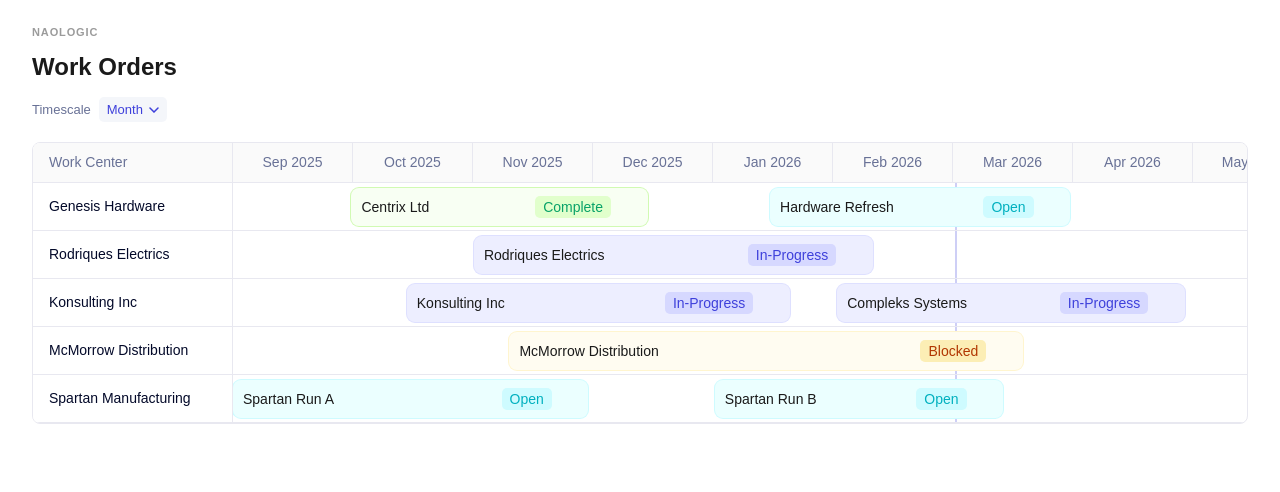
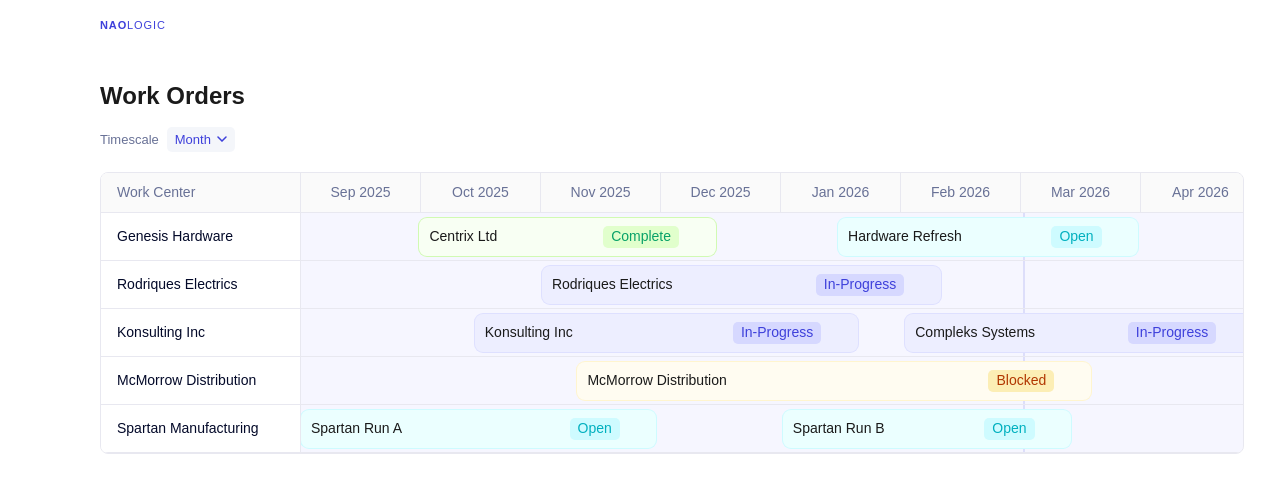
Before and after one commit to amholzer12/naologic-project, an Angular app: page / in a window 1280 px wide. Shown: the top 492 px of the page. Built offline with nearby package versions, Linux system fonts and the light colour scheme; a web font is replaced by a local one.

Commit message:
finished the README and fixed the color background of the timeline table and made the naologic icon at the top left as close as I could to the example

```diff
--- a/src/app/timeline/timeline.html
+++ b/src/app/timeline/timeline.html
@@ -1,7 +1,10 @@
 <div class="page">
 
+  <nav class="top-nav">
+    <span class="logo"><span class="logo-nao">NAO</span><span class="logo-logic">LOGIC</span></span>
+  </nav>
+
   <header class="page-header">
-    <span class="logo">NAOLOGIC</span>
     <h1 class="page-title">Work Orders</h1>
     <div class="toolbar">
       <span class="timescale-label">Timescale</span>
--- a/src/app/timeline/timeline.scss
+++ b/src/app/timeline/timeline.scss
@@ -3,20 +3,30 @@ $row-height: 48px;
 $header-height: 40px;
 
 .page {
-  padding: 24px 32px;
+  padding: 0;
+}
+
+.top-nav {
+  height: 50px;
+  display: flex;
+  align-items: center;
+  padding: 0 36px 0 100px;
+  margin-bottom: 32px;
 }
 
 .page-header {
+  padding: 0 36px 0 100px;
   margin-bottom: 20px;
 }
 
 .logo {
   font-size: 11px;
-  font-weight: 700;
   letter-spacing: 0.08em;
-  color: #9b9b9b;
+  color: rgba(62, 64, 219, 1);
   display: block;
-  margin-bottom: 12px;
+
+  .logo-nao   { font-weight: 700; }
+  .logo-logic { font-weight: 400; }
 }
 
 .page-title {
@@ -98,6 +108,7 @@ $header-height: 40px;
   border: 1px solid #e8e8f0;
   border-radius: 8px;
   overflow: hidden;
+  margin: 0 36px 32px 100px;
 }
 
 // Fixed left panel
@@ -188,9 +199,10 @@ $header-height: 40px;
   height: $row-height;
   border-bottom: 1px solid #e8e8f0;
   position: relative;
+  background: rgba(237, 238, 255, 0.5);
 
   &:hover {
-    background: #f0f1ff;
+    background: rgba(237, 238, 255, 0.85);
   }
 }
 
@@ -277,7 +289,7 @@ $header-height: 40px;
   border: none;
   cursor: pointer;
   font-size: 12px;
-  color: inherit;
+  color: rgba(104, 113, 150, 1);
   padding: 2px 4px;
   border-radius: 4px;
   line-height: 1;
```
Also changed, not shown: 1 other file (tests, documents, lock files or other folders).
